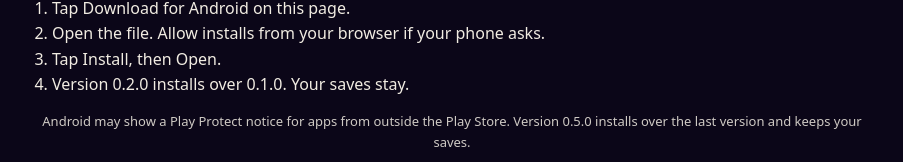
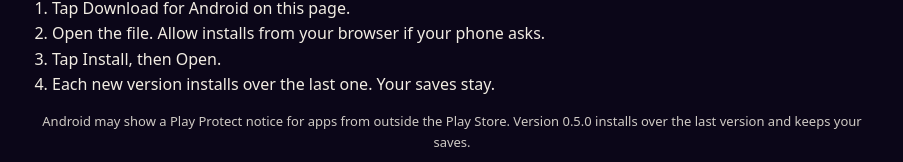
Before and after one commit to bclark10121-cloud/sunset-static, a plain HTML site: page docs/index.html in a window 1280 px wide. Shown: the part 2457-2619 px from the top of the page, without its empty margins (188-1091 px from the left). Drawn offline with Linux system fonts and the light colour scheme.

Commit message:
Page: version-neutral install note
Co-Authored-By: Claude Opus 5.5 <noreply@anthropic.com>
Claude-Session: https://claude.ai/code/session_0117TTYCJVbisBDMqEnDgQ5M

```diff
--- a/docs/index.html
+++ b/docs/index.html
@@ -46,7 +46,7 @@ footer{margin-top:44px;font-size:13px;opacity:.8;text-align:center}footer a{colo
 <p>Any Xbox Wireless Controller with Bluetooth works. That is every Series X|S controller and the Xbox One controllers made since 2016. If the plastic around the Xbox button matches the face of the controller, it has Bluetooth. Other controllers that your phone or browser sees as a standard gamepad use the same buttons.</p>
 <div class="grid"><div class="card"><b>On Android</b><ol><li>Hold the Xbox button to turn the controller on.</li><li>Hold the small Pair button on top for 3 seconds, until the Xbox button flashes fast.</li><li>On your phone, open Settings, then Connected devices, then Pair new device.</li><li>Tap Xbox Wireless Controller. The Xbox button stays lit when it is connected.</li><li>Open Sunset Static. The touch buttons hide as soon as you use the controller.</li></ol></div><div class="card"><b>In your browser</b><ol><li>Connect the controller to your computer with a USB cable or Bluetooth.</li><li>Open Play in your browser. Chrome, Edge, Firefox and Safari all work.</li><li>Press any button once after the game loads, so the browser sees the controller.</li></ol></div><div class="card"><b>Menus</b><br>The D-pad or left stick moves between buttons. A chooses and B goes back. You can play the whole game with only the controller.</div></div>
 <h2>Install on Android</h2>
-<ol><li>Tap Download for Android on this page.</li><li>Open the file. Allow installs from your browser if your phone asks.</li><li>Tap Install, then Open.</li><li>Version 0.2.0 installs over 0.1.0. Your saves stay.</li></ol>
+<ol><li>Tap Download for Android on this page.</li><li>Open the file. Allow installs from your browser if your phone asks.</li><li>Tap Install, then Open.</li><li>Each new version installs over the last one. Your saves stay.</li></ol>
 <p class="note">Android may show a Play Protect notice for apps from outside the Play Store. Version 0.5.0 installs over the last version and keeps your saves.</p>
 <h2>Feedback wanted</h2>
 <ul><li>How the pixel art reads on your phone: enemies, bullets and bosses.</li><li>Whether the music and sounds fit.</li><li>Whether the bosses feel fair on Standard.</li><li>Anything that looks wrong, with a screenshot.</li></ul>
```
